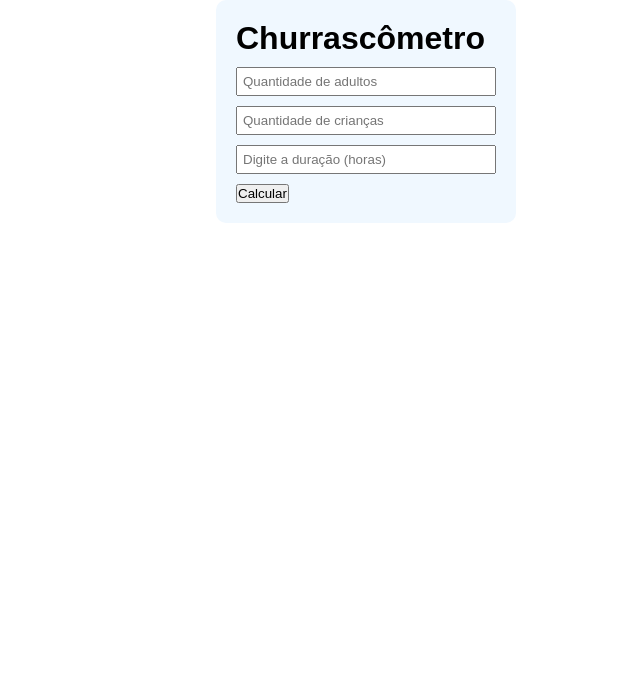
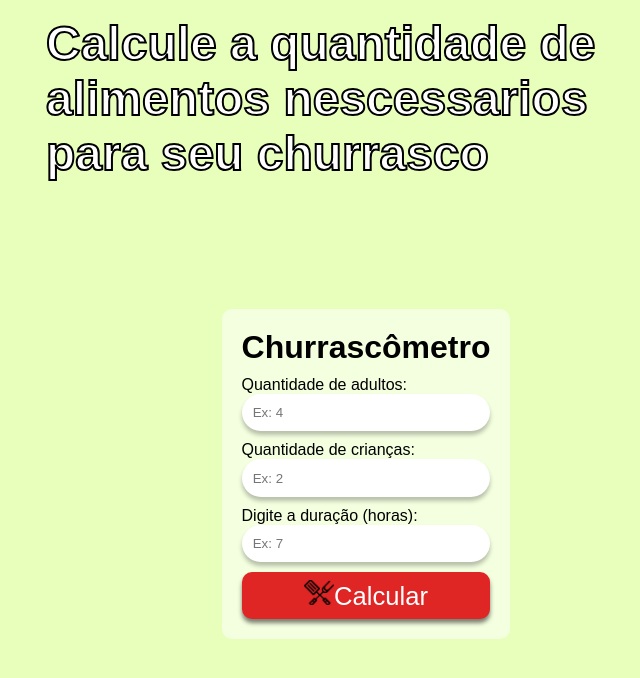
Before and after one commit to stocaline/pequenos-projetos, a plain HTML site: page churrascometro/index.html in a window 1280 px wide. Shown: the whole page, without its empty margins (274-914 px from the left). Drawn offline with Linux system fonts and the light colour scheme.

Commit message:
Estilização

```diff
--- a/churrascometro/index.html
+++ b/churrascometro/index.html
@@ -9,11 +9,16 @@
 </head>
 <body>
 
+    <h1 class="titulo">Calcule a quantidade de alimentos nescessarios para seu churrasco</h1>
+
     <div class="container">
         <h1>Churrascômetro</h1>
-        <input id="adultos" name="adultos" type="number" placeholder="Quantidade de adultos" >
-        <input id="criancas" name="criancas" type="number" placeholder="Quantidade de crianças" >
-        <input id="duracao" name="duracao" type="number" placeholder="Digite a duração (horas)" >
+        <label>Quantidade de adultos:</label>
+        <input id="adultos" name="adultos" type="number" placeholder="Ex: 4" >
+        <label>Quantidade de crianças:</label>
+        <input id="criancas" name="criancas" type="number" placeholder="Ex: 2" >
+        <label>Digite a duração (horas):</label>
+        <input id="duracao" name="duracao" type="number" placeholder="Ex: 7" >
         <button onclick="calcular()">Calcular</button>
 
         <div id="resultado">
--- a/churrascometro/styles/style.css
+++ b/churrascometro/styles/style.css
@@ -1,26 +1,80 @@
-*{
+* {
     margin: 0;
     padding: 0;
     box-sizing: border-box;
 }
 
+body {
+    display: flex;
+    font-family: sans-serif;
+    flex-direction: column;
+    justify-content: center;
+    background-color: rgb(231, 255, 186);
+    background-repeat: no-repeat;
+    background-size: cover;
+}
 
-.container{
-    font-family: sans-serif;
+.titulo {
+    width: 50%;
+    color: white;
+    -webkit-text-stroke: 2px black;
+    margin: auto;
+    font-weight: 800;
+    font-size: 3rem;
+    margin-top: 2vh;
+}
+
+.container {
     max-width: 300px;
     margin: auto;
-    background-color: aliceblue;
+    margin-top: 10%;
+    background-color: rgba(255, 255, 255, 0.548);
     padding: 20px;
     border-radius: 10px;
 }
 
-h1{
+h1 {
     margin-bottom: 10px;
 }
 
-input{
+input {
     width: 100%;
     display: block;
-    padding: 5px;
+    padding: 0.7rem;
     margin-bottom: 10px;
+    border: 0;
+    border-radius: 2rem;
+    box-shadow: 0px 4px 4px rgba(0, 0, 0, 0.25);
 }
+
+button {
+    width: 100%;
+    cursor: pointer;
+    background-color: rgb(224, 37, 37);
+    color: white;
+    border-radius: 10px;
+    border: 0;
+    font-size: 1.6rem;
+    padding: 0.5rem;
+    box-shadow: 0px 4px 4px rgba(0, 0, 0, 0.5);
+}
+
+button::before {
+    content: "";
+    display: inline-block;
+    width: 30px;
+    height: 25px;
+    background-image: url("../img/iconeBotao.png");
+    background-repeat: no-repeat;
+    background-position: center;
+    background-size: cover;
+}
+
+.resultado{
+    background-color: white;
+
+}
+
+p{
+    margin-top: 2rem;
+}
```
Also changed, not shown: churrascometro/img/background.jpg (added), churrascometro/img/iconeBotao.png (added).
